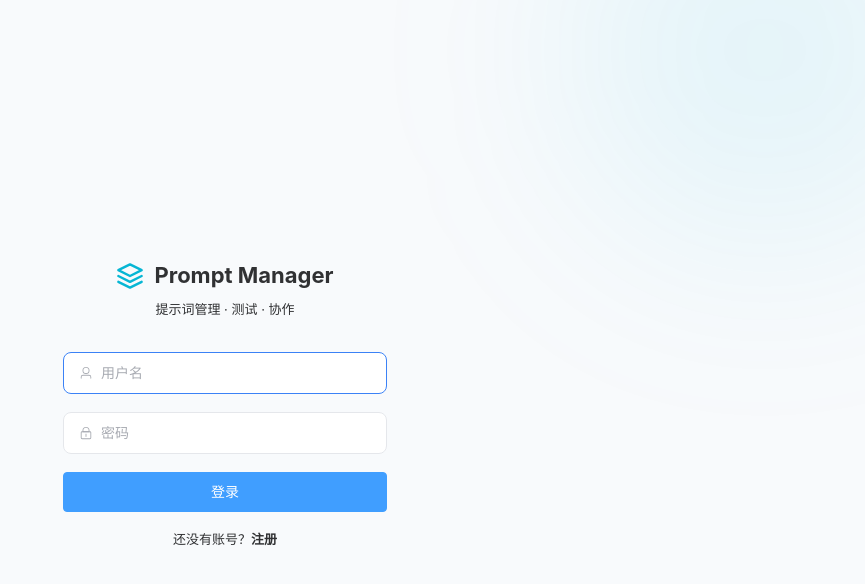
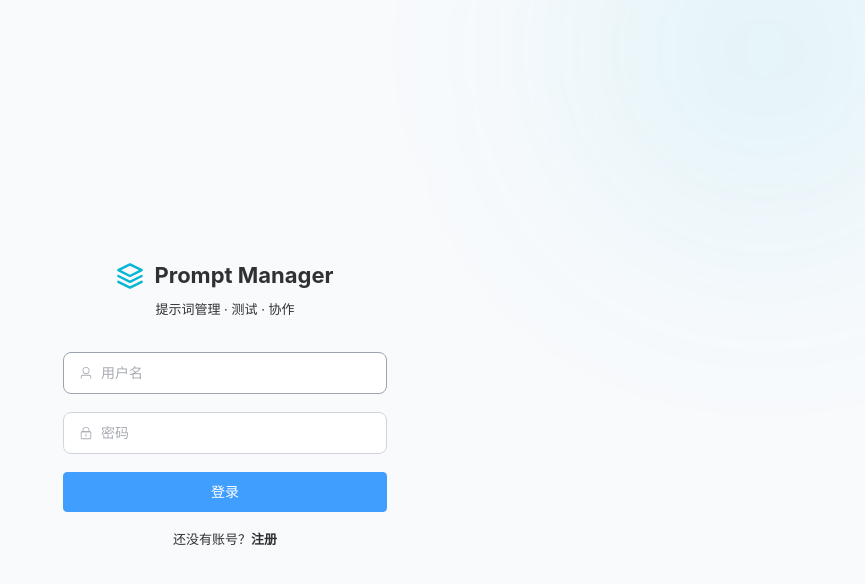
Before and after one commit to shihaoLiua/prompt-manage, a Vue app in the folder frontend/: page /login in a window 1280 px wide. In both pictures the pointer is over the element 640 px from the left and 372 px from the top of the page. Shown: the top 584 px of the page, without its empty margins (415-1280 px from the left). Built offline with nearby package versions, Linux system fonts and the light colour scheme.

Commit message:
fix: 彻底去除输入框阴影，纯平设计

```diff
--- a/frontend/src/assets/main.css
+++ b/frontend/src/assets/main.css
@@ -11,35 +11,56 @@ body {
   color: #111827;
 }
 
-/* Override Element Plus input shadows for the DeepSeek-style theme */
-.el-input__wrapper {
+/* Remove ALL Element Plus input shadows — flat design */
+.el-input__wrapper,
+.el-input__wrapper.is-focus,
+.el-input__wrapper:hover,
+.el-input__wrapper.is-disabled {
   box-shadow: none !important;
-  border: 1px solid #E5E7EB !important;
+  outline: none !important;
+  border: 1px solid #D1D5DB !important;
   border-radius: 8px !important;
+  background: #FFFFFF !important;
   transition: border-color 0.15s !important;
 }
 
 .el-input__wrapper:hover {
-  border-color: #3B82F6 !important;
+  border-color: #9CA3AF !important;
 }
 
 .el-input__wrapper.is-focus {
   border-color: #3B82F6 !important;
-  box-shadow: 0 0 0 3px rgba(59, 130, 246, 0.1) !important;
 }
 
-/* Same for select */
-.el-select__wrapper {
+.el-input__inner {
   box-shadow: none !important;
-  border: 1px solid #E5E7EB !important;
+  outline: none !important;
+}
+
+.el-textarea__inner {
+  box-shadow: none !important;
+  border: 1px solid #D1D5DB !important;
+  border-radius: 8px !important;
+}
+
+.el-textarea__inner:focus {
+  border-color: #3B82F6 !important;
+}
+
+/* Select */
+.el-select__wrapper,
+.el-select__wrapper.is-focused,
+.el-select__wrapper:hover {
+  box-shadow: none !important;
+  outline: none !important;
+  border: 1px solid #D1D5DB !important;
   border-radius: 8px !important;
 }
 
 .el-select__wrapper:hover {
-  border-color: #3B82F6 !important;
+  border-color: #9CA3AF !important;
 }
 
 .el-select__wrapper.is-focused {
   border-color: #3B82F6 !important;
-  box-shadow: 0 0 0 3px rgba(59, 130, 246, 0.1) !important;
 }
```
